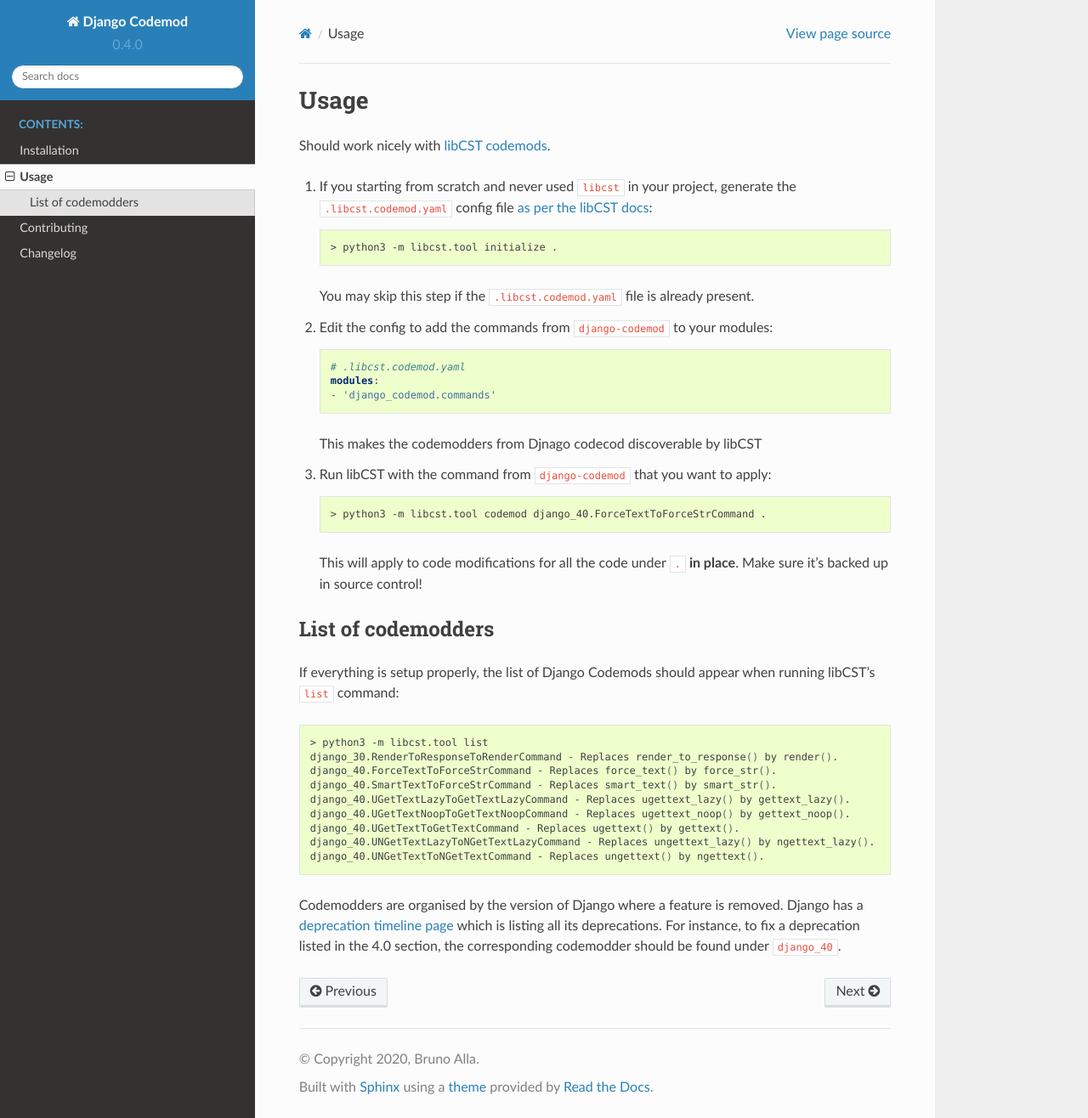
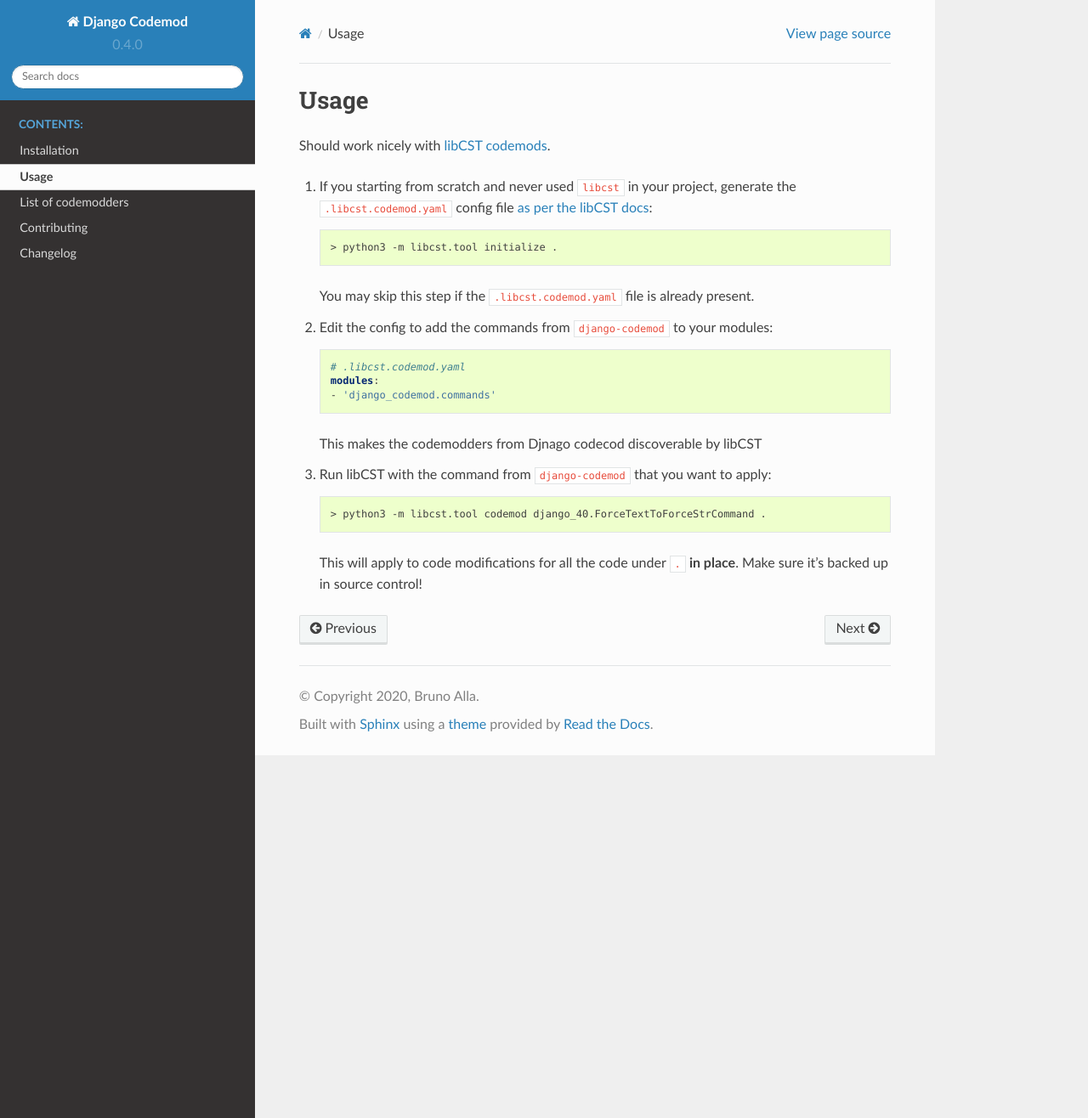
Before and after one commit to browniebroke/django-codemod, a Sphinx documentation site: the page built from docs/usage.md, in a window 1280 px wide and 1316 px high. Shown: the whole window at 85% size. Built offline with Sphinx 7.4.7 and the Read the Docs theme 2.0.0, drawn with Linux system fonts in a browser that asks for light colours; pages that are not in the unit, such as notebooks, are missing from menus.

Commit message:
Document list of codemodders with autodoc

````diff
--- a/docs/index.rst
+++ b/docs/index.rst
@@ -1,5 +1,5 @@
 Welcome to Django Codemod's documentation!
-======================================
+==========================================
 
 Collections of libCST codemodder to help upgrades to newer versions of Django.
 
--- a/docs/usage.md
+++ b/docs/usage.md
@@ -30,21 +30,3 @@
 
    This will apply to code modifications for all the code under `.` **in place**.
    Make sure it's backed up in source control!
-
-## List of codemodders
-
-If everything is setup properly, the list of Django Codemods should appear when running libCST's `list` command:
-
-   ```bash
-   > python3 -m libcst.tool list
-   django_30.RenderToResponseToRenderCommand - Replaces render_to_response() by render().
-   django_40.ForceTextToForceStrCommand - Replaces force_text() by force_str().
-   django_40.SmartTextToForceStrCommand - Replaces smart_text() by smart_str().
-   django_40.UGetTextLazyToGetTextLazyCommand - Replaces ugettext_lazy() by gettext_lazy().
-   django_40.UGetTextNoopToGetTextNoopCommand - Replaces ugettext_noop() by gettext_noop().
-   django_40.UGetTextToGetTextCommand - Replaces ugettext() by gettext().
-   django_40.UNGetTextLazyToNGetTextLazyCommand - Replaces ungettext_lazy() by ngettext_lazy().
-   django_40.UNGetTextToNGetTextCommand - Replaces ungettext() by ngettext().
-   ```
-
-Codemodders are organised by the version of Django where a feature is removed. Django has a [deprecation timeline page](https://docs.djangoproject.com/en/3.0/internals/deprecation/) which is listing all its deprecations. For instance, to fix a deprecation listed in the 4.0 section, the corresponding codemodder should be found under `django_40`.
--- a/requirements-dev.txt
+++ b/requirements-dev.txt
@@ -5,8 +5,8 @@
 flake8==3.8.1
 tox==3.15.0
 coverage==5.1
-Sphinx==3.0.3
 twine==3.1.1
 pytest==5.4.2
 pytest-runner==5.2
 pre-commit==2.4.0
+-r docs/requirements.txt
````
Also changed, not shown: other parts of docs/index.rst (+1 -1 lines), README.md (+10 -34 lines), docs/codemods.rst (added, +59 -0 lines), .pre-commit-config.yaml, 6 other files.
